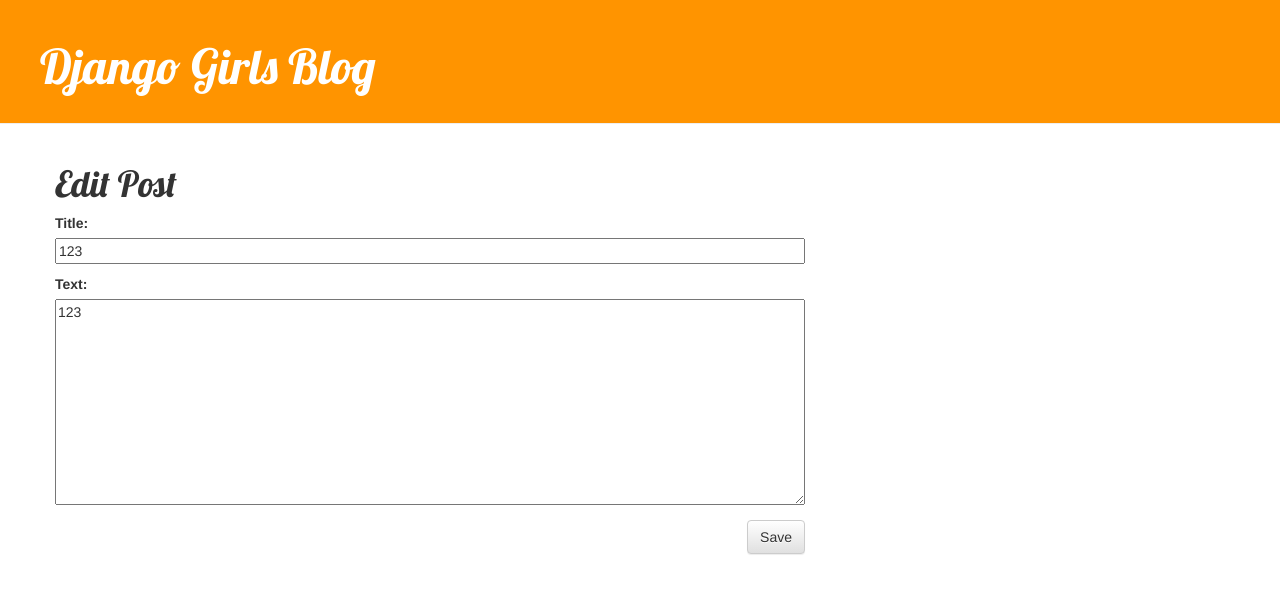
After one commit to TryHarder-Python/My-first-blog, a Django app: page /posts/1/edit/ in a window 1280 px wide. The commit adds this page. Shown: the top 594 px of the page. Run offline with Django 3.2, Linux system fonts and the light colour scheme; data comes from the database, SQL or seed files in the repository; both versions use the stored data as it was before the commit; some libraries are stand-ins or nearby versions.

Commit message:
Upgrate forms

```diff
--- a/blog/templates/blog/base.html
+++ b/blog/templates/blog/base.html
@@ -10,7 +10,9 @@
     </head>
 <body>
     <div class="page-header">
-        <a href="{% url 'post_new' %}" class="top-menu"><span class="glyphicon glyphicon-plus"></span></a>
+        {% if user.is_authenticated %}
+    <a href="{% url 'post_new' %}" class="top-menu"><span class="glyphicon glyphicon-plus"></span></a>
+        {% endif %}
         <h1><a href="/">Django Girls Blog</a></h1>
     </div>
     <div class="content container">
--- a/blog/templates/blog/post_detail.html
+++ b/blog/templates/blog/post_detail.html
@@ -9,5 +9,9 @@
         {% endif %}
         <h1>{{ post.title }}</h1>
         <p>{{ post.text|linebreaksbr }}</p>
+        {% if user.is_authenticated %}
+        <a class="btn btn-default" href="{% url 'post_edit' pk=post.pk %}">
+            <span class="glyphicon glyphicon-pencil"></span></a>
+        {% endif %}
     </div>
 {% endblock %}
--- /dev/null
+++ b/blog/templates/blog/post_edit1.html
@@ -0,0 +1,9 @@
+{% extends 'blog/base.html' %}
+
+{% block content %}
+    <h1>Edit Post</h1>
+    <form method="POST" class='post-form'>{% csrf_token %}
+        {{ form.as_p }}
+        <button type="submit" class="save btn btn-default">Save</button>
+    </form>
+{% endblock %}
--- a/blog/urls.py
+++ b/blog/urls.py
@@ -5,4 +5,5 @@ urlpatterns = [
     path('', views.post_list, name='post_list'),
     path('posts/<int:pk>/', views.post_detail, name='post_detail'),
     path('posts/new/', views.post_new, name='post_new'),
+    path('posts/<int:pk>/edit/', views.post_edit, name='post_edit')
 ]
--- a/blog/views.py
+++ b/blog/views.py
@@ -14,7 +14,7 @@ def post_detail(request, pk):
     return render(request, 'blog/post_detail.html', {'post': post})
 
 
-def post_new(request):
+def post_new(request, pk):
     if request.method == "POST":
         form = PostForm(request.POST)
         if form.is_valid():
@@ -26,3 +26,18 @@ def post_new(request):
     else:
         form = PostForm()
     return render(request, 'blog/post_edit.html', {'form': form})
+
+
+def post_edit(request, pk):
+    post = get_object_or_404(Post, pk=pk)
+    if request.method == "POST":
+        form = PostForm(request.POST, instance=post)
+        if form.is_valid():
+            post = form.save(commit=False)
+            post.author = request.user
+            post.published_date = timezone.now()
+            post.save()
+            return redirect('post_detail', pk=post.pk)
+    else:
+        form = PostForm(instance=post)
+    return render(request, 'blog/post_edit1.html', {'form': form})
```
Also changed, not shown: db.sqlite3 (deleted), 2 other files.
